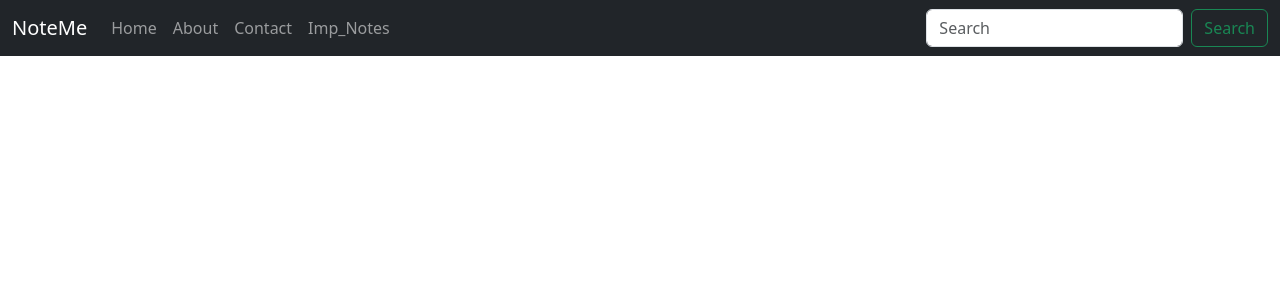
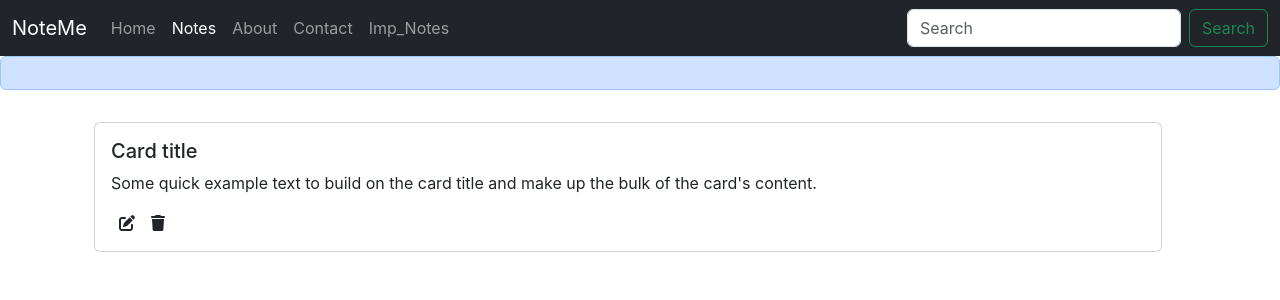
Before and after one commit to Himesh-Bhattarai/NoteMe-NoteYourTought, a React (Create React App) app in the folder frontend/: page /Notes in a window 1280 px wide. Shown: the top 300 px of the page. Built offline with nearby package versions, Linux system fonts and the light colour scheme.

Commit message:
Add some component and some logic

```diff
--- a/frontend/package.json
+++ b/frontend/package.json
@@ -3,6 +3,7 @@
   "version": "0.1.0",
   "private": true,
   "dependencies": {
+    "@fortawesome/fontawesome-free": "^6.6.0",
     "@testing-library/jest-dom": "^5.17.0",
     "@testing-library/react": "^13.4.0",
     "@testing-library/user-event": "^13.5.0",
--- a/frontend/public/index.html
+++ b/frontend/public/index.html
@@ -15,6 +15,10 @@
     <!-- bootstarp css? -->
     <link href="https://cdn.jsdelivr.net/npm/bootstrap@5.3.3/dist/css/bootstrap.min.css" rel="stylesheet" integrity="sha384-QWTKZyjpPEjISv5WaRU9OFeRpok6YctnYmDr5pNlyT2bRjXh0JMhjY6hW+ALEwIH" crossorigin="anonymous">
 
+    <!-- fontawesome CDN? -->
+<link href="https://cdnjs.cloudflare.com/ajax/libs/font-awesome/6.5.2/css/all.min.css" rel="stylesheet">
+
+
     <title>NoteMe- New tought, New Beggining</title>
   </head>
   <body>
--- a/frontend/src/App.js
+++ b/frontend/src/App.js
@@ -1,18 +1,23 @@
 import './App.css';
+import './index.css'
 import { Routes, Route } from 'react-router-dom';
 import Navbar from './component/Navbar';
 import Dashboard from './component/Dashboard';
 import About from './component/About';
+import Notes from './component/Notes';
+import Alert from './component/Alert';
 
 function App() {
   return (
     <>
       <Navbar />
+      <Alert/>
       <div className="container">
       <Routes>
         <Route path="/" element={<Dashboard />} />
         <Route path="/Dashboard" element={<Dashboard />} />
-        <Route path="/about" element={<About />} />
+        <Route path="/About" element={<About />} />
+        <Route path="/Notes" element={<Notes />} />
       </Routes>
       </div>
     </>
--- /dev/null
+++ b/frontend/src/component/Alert.js
@@ -0,0 +1,12 @@
+import React from 'react'
+
+export default function Alert(props) {
+  return (
+
+   <>
+   <div className="alert alert-primary" role="alert">
+{props.massage}
+</div>
+   </>
+  )
+}
--- a/frontend/src/component/Dashboard.js
+++ b/frontend/src/component/Dashboard.js
@@ -3,7 +3,7 @@ import React from 'react'
 export default function Dashboard() {
   return (
     <div>
-
+      Hello i am himesh
     </div>
   )
 }
--- a/frontend/src/component/Navbar.js
+++ b/frontend/src/component/Navbar.js
@@ -23,6 +23,9 @@ console.log(activeLocation.pathname);
                 <Link className={`nav-link ${activeLocation.pathname === "/Dashboard"? "active":"" }`} aria-current="page" to="/Dashboard">Home</Link>
               </li>
               <li className="nav-item">
+                <Link className={`nav-link ${activeLocation.pathname === "/Notes"? "active":"" }`} aria-current="page" to="/Notes">Notes</Link>
+              </li>
+              <li className="nav-item">
                 <Link className={`nav-link ${activeLocation.pathname === "/About"? "active":"" }`} to="/About">About</Link>
               </li>
               <li className="nav-item">
--- /dev/null
+++ b/frontend/src/component/NoteItems.js
@@ -0,0 +1,18 @@
+import React from 'react'
+
+export default function NoteItems() {
+    return (
+        <>
+            <div className="col md-3">
+                <div className="card my-3">
+                    <div className="card-body">
+                        <h5 className="card-title">Card title</h5>
+                        <p className="card-text">Some quick example text to build on the card title and make up the bulk of the card's content.</p>
+                        <i class="fa-solid fa-pen-to-square mx-2"></i>
+                        <i class="fa-solid fa-trash mx-2"></i>
+                    </div>
+                </div>
+            </div>
+        </>
+    )
+}
--- /dev/null
+++ b/frontend/src/component/Notes.js
@@ -0,0 +1,12 @@
+import React from 'react'
+import NoteItems from './NoteItems'
+
+export default function Notes() {
+  return (
+   <>
+   <div className="container row my-3">
+    <NoteItems />
+   </div>
+   </>
+  )
+}
--- a/frontend/src/index.css
+++ b/frontend/src/index.css
@@ -11,3 +11,7 @@ code {
   font-family: source-code-pro, Menlo, Monaco, Consolas, 'Courier New',
     monospace;
 }
+
+i{
+  cursor: pointer;
+}
```
Also changed, not shown: frontend/src/context/notes/NoteState.js (+12 -0 lines), 1 other file (tests, documents, lock files or other folders).
